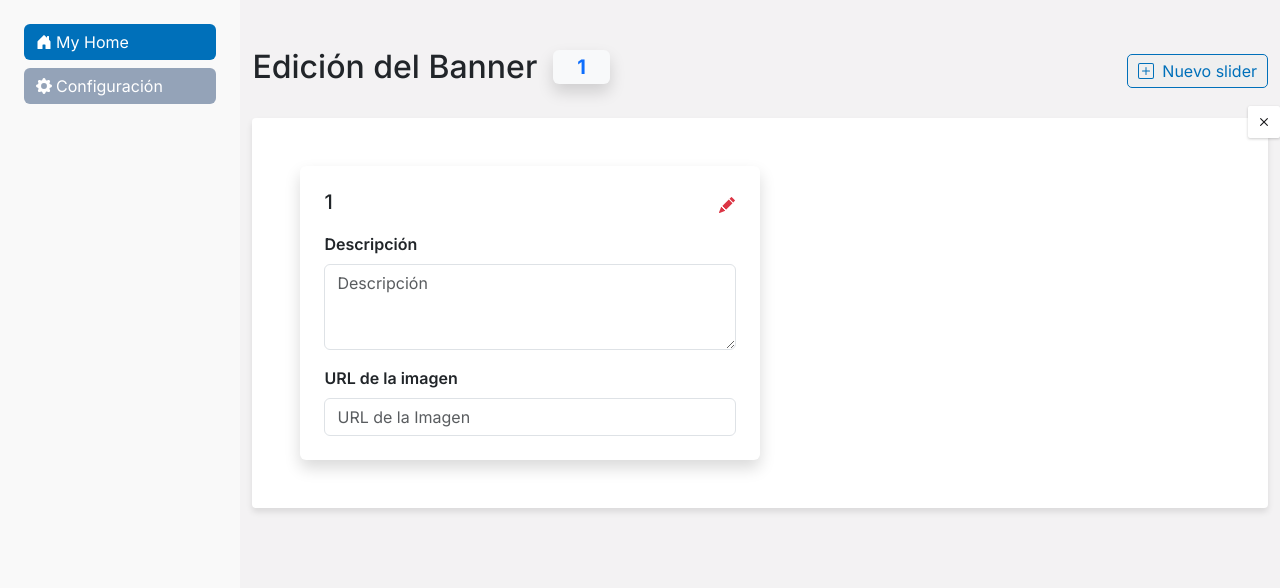
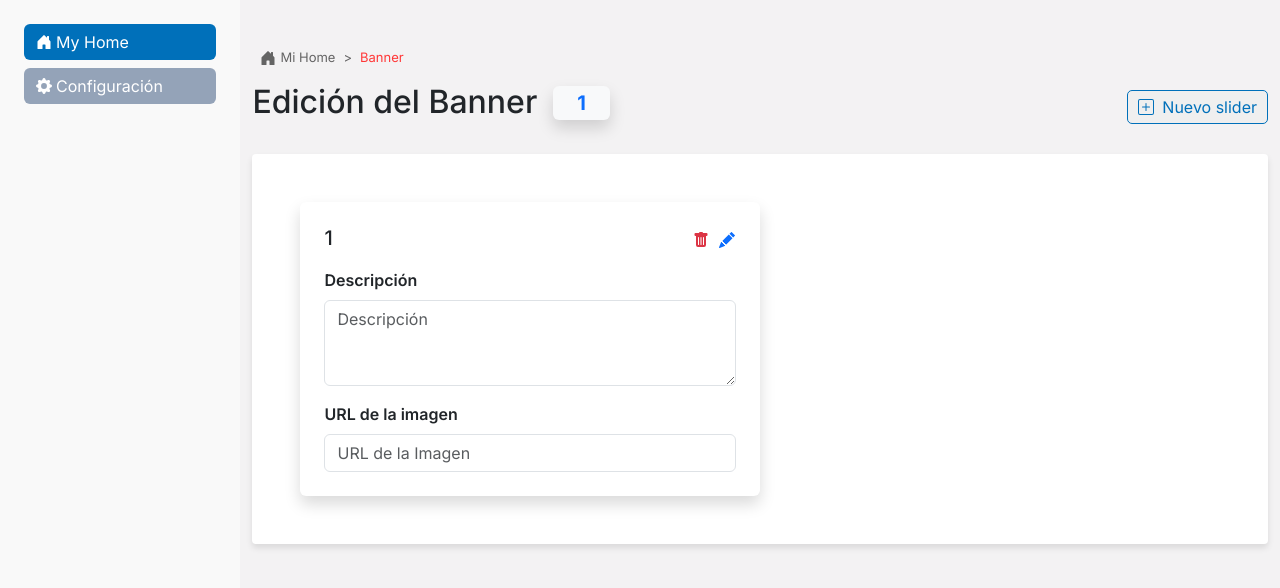
Before and after one commit to waltervivar1133/Promperu, a plain HTML site: page admin/banner/index.html in a window 1280 px wide. Shown: the part 56-644 px from the top of the page. Drawn offline with Linux system fonts and the light colour scheme.

Commit message:
feat: informacion finish

```diff
--- a/admin/banner/banner.css
+++ b/admin/banner/banner.css
@@ -96,12 +96,12 @@
 }
 
 .btn-save {
-  background-color: var(--red-primary);
+  background-color: var(--color-primary);
   color: var(--color-white);
 }
 
 .btn-save:hover {
-  background-color: var(--red-primary);
+  background-color: var(--color-primary);
   opacity: 0.9;
   color: var(--color-white);
 }
@@ -176,6 +176,29 @@
 }
 
 
+.breadcrumb{
+  color: rgba(0, 0, 0, 0.59);
+  font-size: 13px;
+
+}
+
+.breadcrumb .first-bread{
+  font-size: 13px;
+
+  color: rgba(0, 0, 0, 0.59);
+
+}
+.breadcrumb .second-bread{
+  font-size: 13px;
+
+  color: var(--red-primary);
+}
+
+.breadcrumb a {
+  text-decoration: none;
+}
+
+
 
 
 @media (min-width: 768px) {
--- a/admin/banner/index.html
+++ b/admin/banner/index.html
@@ -186,6 +186,24 @@
       <div class="content">
         <div class="container">
           <div class="row">
+            <div class="breadcrumb px-3 col-12 d-flex align-items-center ">
+              <svg xmlns="http://www.w3.org/2000/svg" width="16" height="16" class="mx-1" fill="currentColor"
+                class="bi bi-house-door-fill" viewBox="0 0 16 16">
+                <path
+                  d="M6.5 14.5v-3.505c0-.245.25-.495.5-.495h2c.25 0 .5.25.5.5v3.5a.5.5 0 0 0 .5.5h4a.5.5 0 0 0 .5-.5v-7a.5.5 0 0 0-.146-.354L13 5.793V2.5a.5.5 0 0 0-.5-.5h-1a.5.5 0 0 0-.5.5v1.293L8.354 1.146a.5.5 0 0 0-.708 0l-6 6A.5.5 0 0 0 1.5 7.5v7a.5.5 0 0 0 .5.5h4a.5.5 0 0 0 .5-.5" />
+              </svg>
+              <a href="#!">
+                <span class="first-bread"> Mi Home</span>
+              </a>
+              <div class="px-2">
+                >
+              </div>
+              <div>
+                <a href="#!">
+                  <span class="second-bread">Banner</span>
+                </a>
+              </div>
+            </div>
             <div class="col-12 mb-4  d-flex align-items-center justify-content-between ">
               <div class="d-flex align-items-center gap-3">
                 <h2 class="title d-none d-md-block">Edición del Banner</h2>
@@ -211,27 +229,29 @@
 
           <div class="col-12 bg-responsive rounded-1 ">
             <div class="p-3 p-md-5 position-relative">
-              <div class="position-relative d-none d-md-block">
-                <button class="btn-delete position-absolute " data-bs-toggle="modal"
-                  data-bs-target="#deleteConfirmationModal">
-                  <svg xmlns="http://www.w3.org/2000/svg" width="16" height="16" fill="currentColor" class="bi bi-x"
-                    viewBox="0 0 16 16">
-                    <path
-                      d="M4.646 4.646a.5.5 0 0 1 .708 0L8 7.293l2.646-2.647a.5.5 0 0 1 .708.708L8.707 8l2.647 2.646a.5.5 0 0 1-.708.708L8 8.707l-2.646 2.647a.5.5 0 0 1-.708-.708L7.293 8 4.646 5.354a.5.5 0 0 1 0-.708" />
-                  </svg>
-                </button>
-              </div>
+
 
               <div class="card col-12 col-md-6 shadow border-0 p-4">
                 <div class="d-flex justify-content-between align-items-start mb-3">
                   <h5 class="mb-0">1</h5>
-                  <button class="btn btn-link text-danger p-0" data-bs-toggle="modal" data-bs-target="#editSliderModal">
+                  <div class="d-flex gap-2">
+                    <button class="btn btn-link text-danger p-0" data-bs-toggle="modal"
+                      data-bs-target="#deleteConfirmationModal">
+                      <svg xmlns="http://www.w3.org/2000/svg" width="16" height="16" fill="currentColor"
+                        class="bi bi-trash-fill" viewBox="0 0 16 16">
+                        <path
+                          d="M2.5 1a1 1 0 0 0-1 1v1a1 1 0 0 0 1 1H3v9a2 2 0 0 0 2 2h6a2 2 0 0 0 2-2V4h.5a1 1 0 0 0 1-1V2a1 1 0 0 0-1-1H10a1 1 0 0 0-1-1H7a1 1 0 0 0-1 1zm3 4a.5.5 0 0 1 .5.5v7a.5.5 0 0 1-1 0v-7a.5.5 0 0 1 .5-.5M8 5a.5.5 0 0 1 .5.5v7a.5.5 0 0 1-1 0v-7A.5.5 0 0 1 8 5m3 .5v7a.5.5 0 0 1-1 0v-7a.5.5 0 0 1 1 0" />
+                      </svg>
+                    </button>
+                    <button class="btn btn-link text-primary p-0" data-bs-toggle="modal"
+                      data-bs-target="#editSliderModal">
                       <svg xmlns="http://www.w3.org/2000/svg" width="16" height="16" fill="currentColor"
                         class="bi bi-pencil-fill" viewBox="0 0 16 16">
                         <path
                           d="M12.854.146a.5.5 0 0 0-.707 0L10.5 1.793 14.207 5.5l1.647-1.646a.5.5 0 0 0 0-.708zm.646 6.061L9.793 2.5 3.293 9H3.5a.5.5 0 0 1 .5.5v.5h.5a.5.5 0 0 1 .5.5v.5h.5a.5.5 0 0 1 .5.5v.5h.5a.5.5 0 0 1 .5.5v.207zm-7.468 7.468A.5.5 0 0 1 6 13.5V13h-.5a.5.5 0 0 1-.5-.5V12h-.5a.5.5 0 0 1-.5-.5V11h-.5a.5.5 0 0 1-.5-.5V10h-.5a.5.5 0 0 1-.175-.032l-.179.178a.5.5 0 0 0-.11.168l-2 5a.5.5 0 0 0 .65.65l5-2a.5.5 0 0 0 .168-.11z" />
                       </svg>
                     </button>
+                  </div>
                 </div>
 
                 <div class="mb-3">
--- a/admin/informacion/informacion.css
+++ b/admin/informacion/informacion.css
@@ -97,12 +97,12 @@
 }
 
 .btn-save {
-  background-color: var(--red-primary);
+  background-color: var(--color-primary);
   color: var(--color-white);
 }
 
 .btn-save:hover {
-  background-color: var(--red-primary);
+  background-color: var(--color-primary);
   opacity: 0.9;
   color: var(--color-white);
 }
@@ -140,37 +140,7 @@
   box-shadow: none;
 }
 
-.parent-div {
-  position: relative;
-}
 
-.btn-delete {
-  position: absolute;
-  top: -55px;
-  right: -55px;
-  width: 32px;
-  height: 32px;
-  display: flex;
-  justify-content: center;
-  align-items: center;
-  background-color: var(--color-white);
-  border: 1px solid var(--color-white);
-  border-radius: 5%;
-  box-shadow: 0px 1px 3px rgba(0, 0, 0, 0.2);
-  cursor: pointer;
-
-}
-
-.btn-delete:hover {
- opacity: .9;
-}
-
-.btn-delete svg {
-  width: 20px;
-  height: 20px;
-  fill: #18181B;
-
-}
 
 .btn-delete:hover svg {
   fill: #18181B;
```
Also changed, not shown: admin/informacion/index.html (+15 -16 lines). Lines whose indentation alone changed are shown as unchanged.
